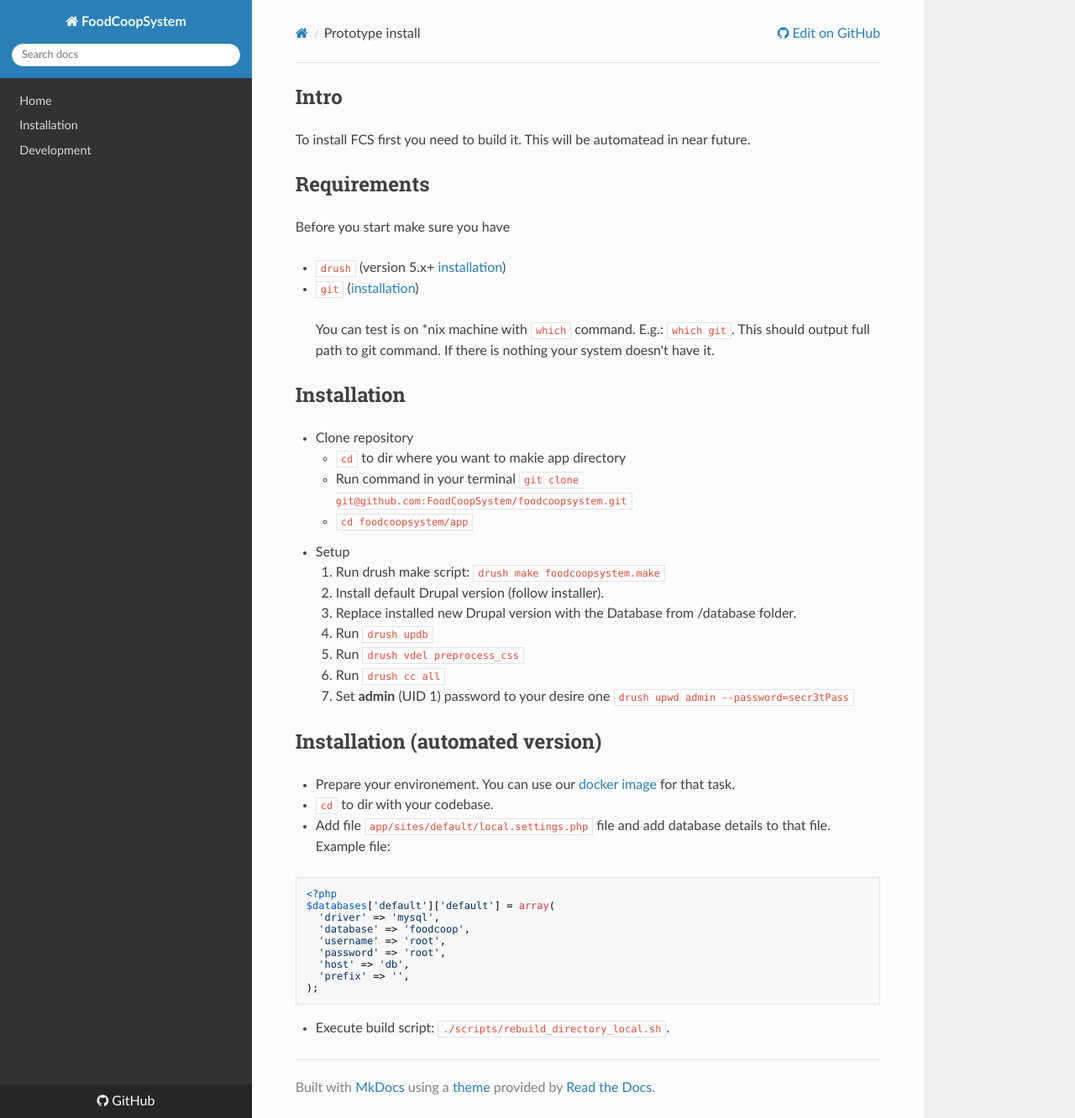
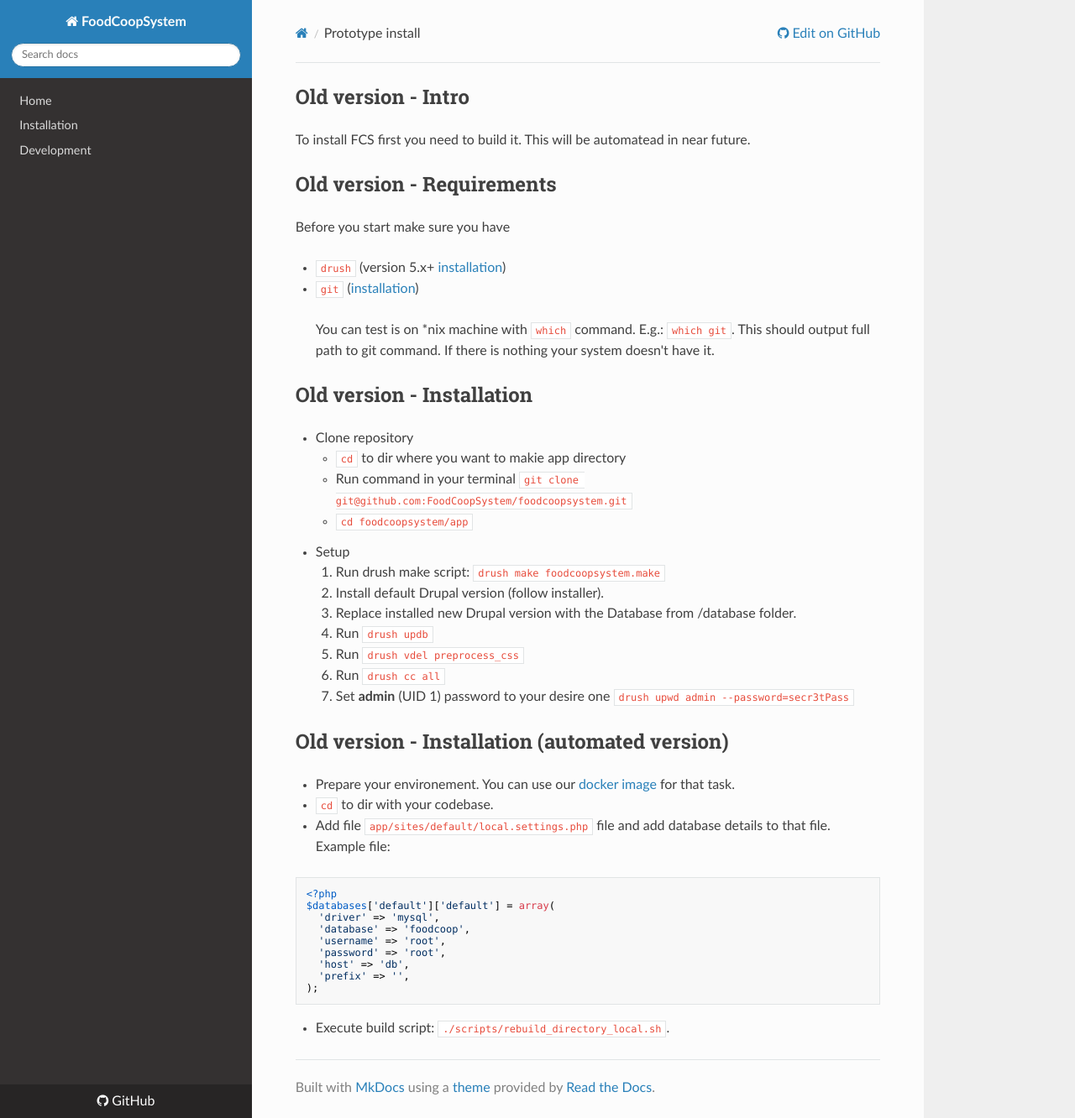
Before and after one commit to FoodCoopSystem/foodcoopsystem-docs, an MkDocs documentation site: the page built from docs/prototype-install.md, in a window 1280 px wide and 1332 px high. Shown: the whole window at 84% size. Built offline with MkDocs 1.6.1, drawn with Linux system fonts in a browser that asks for light colours; nearby versions of some CDN libraries; old or Windows-style settings are respelled for this version of MkDocs.

Commit message:
Update prototype-install.md

```diff
--- a/docs/prototype-install.md
+++ b/docs/prototype-install.md
@@ -1,8 +1,8 @@
-## Intro
+## Old version - Intro
 
 To install FCS first you need to build it. This will be automatead in near future.
 
-## Requirements
+## Old version - Requirements
 
 Before you start make sure you have
 
@@ -12,7 +12,7 @@ Before you start make sure you have
 > You can test is on \*nix machine with `which` command. E.g.: `which git`. This should output full path to git command. If there is nothing your system doesn't have it.
 
 
-## Installation
+## Old version - Installation
 
 * Clone repository
     * `cd` to dir where you want to makie app directory
@@ -27,7 +27,7 @@ Before you start make sure you have
     1. Run `drush cc all`
     1. Set **admin** (UID 1) password to your desire one `drush upwd admin --password=secr3tPass`
 
-## Installation (automated version)
+## Old version - Installation (automated version)
  * Prepare your environement. You can use our [docker image](https://github.com/FoodCoopSystem/docker) for that task.
  * `cd` to dir with your codebase.
  * Add file `app/sites/default/local.settings.php` file and add database details to that file. Example file:
```
